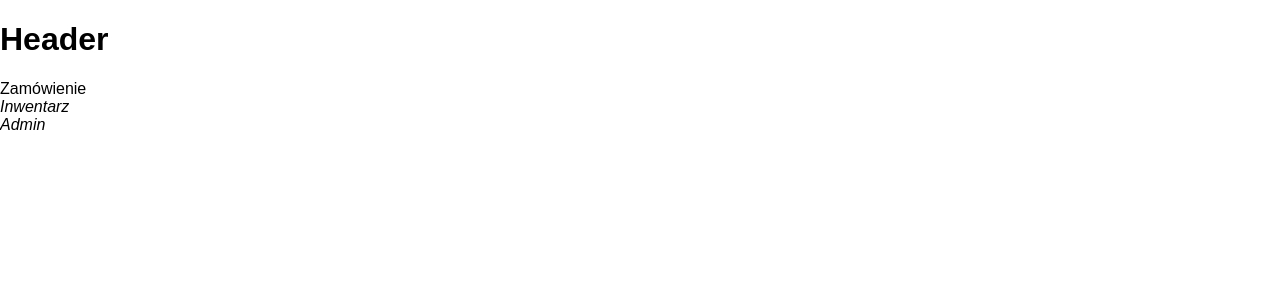
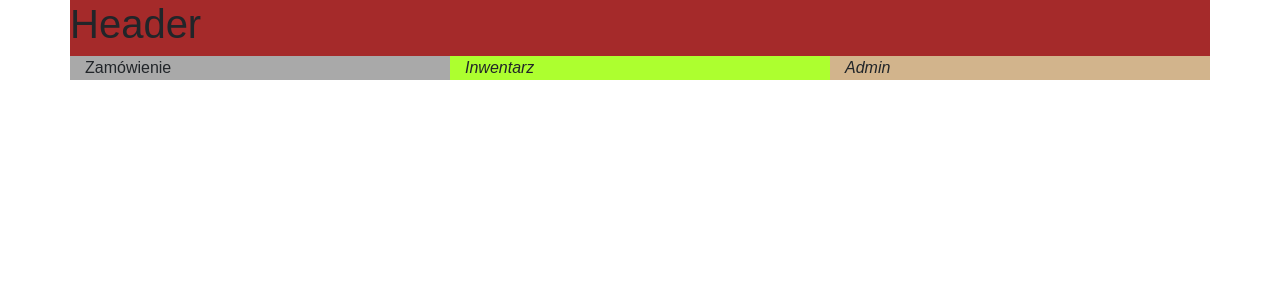
Before and after one commit to kpgrabowski/bookstore, a React (Create React App) app: page / in a window 1280 px wide. Shown: the top 300 px of the page. Built offline with nearby package versions, Linux system fonts and the light colour scheme.

Commit message:
set Components in App and add a styles in index.css

```diff
--- a/public/index.html
+++ b/public/index.html
@@ -19,7 +19,8 @@
       work correctly both with client-side routing and a non-root public URL.
       Learn how to configure a non-root public URL by running `npm run build`.
     -->
-    <title>React App</title>
+    <link rel="stylesheet" href="https://stackpath.bootstrapcdn.com/bootstrap/4.1.3/css/bootstrap.min.css">
+    <title>My bookstore</title>
   </head>
   <body>
     <noscript>
--- a/src/components/AdminPanel.js
+++ b/src/components/AdminPanel.js
@@ -4,10 +4,12 @@
 
 
     render() {
-        return <div><i>
+        return (<div className="adminPanel col-4">
+            <i>
             Admin
         </i>
         </div>
+        );
     }
 }
 
--- a/src/components/App.js
+++ b/src/components/App.js
@@ -3,16 +3,19 @@
 import Header from './Header';
 import Inventory from './Inventory';
 import Order from './Order';
+import '../index.css';
 
 
 class App extends React.Component {
 
     render() {
-        return (<div>
+        return (<div className="app container">
                 <Header/>
-                <Order/>
-                <Inventory/>
-                <AdminPanel/>
+                <div className="row">
+                    <Order/>
+                    <Inventory/>
+                    <AdminPanel/>
+                </div>
             </div>
         )
     }
--- a/src/components/Header.js
+++ b/src/components/Header.js
@@ -3,9 +3,10 @@
 class Header extends React.Component {
 
     render() {
-        return <div>
-            <h1>Header</h1>
+        return (<div className="row header ">
+            <h1 className="center">Header</h1>
         </div>
+        );
     }
 }
 
--- a/src/components/Inventory.js
+++ b/src/components/Inventory.js
@@ -4,10 +4,12 @@
 
 
     render() {
-        return <div><i>
+        return (<div className="inventory col-4">
+            <i>
             Inwentarz
         </i>
         </div>
+        );
     }
 }
 
--- a/src/components/Order.js
+++ b/src/components/Order.js
@@ -2,10 +2,11 @@
 
 class Order extends React.Component {
 
-    render(){
-        return <div>
-            Zamówienie
-        </div>
+    render() {
+        return (<div className="order col-4">
+                Zamówienie
+            </div>
+        );
     }
 
 }
--- a/src/index.css
+++ b/src/index.css
@@ -3,3 +3,27 @@
   padding: 0;
   font-family: sans-serif;
 }
+
+.app {
+  background-color: aqua;
+}
+
+.header {
+  background-color: brown;
+  height: 100%;
+}
+
+.order {
+  background-color: darkgray;
+  height: 100%;
+}
+
+.inventory {
+  background-color: greenyellow;
+  height: 100%;
+}
+
+.adminPanel {
+  background-color: tan;
+  height: 100%;
+}
```
